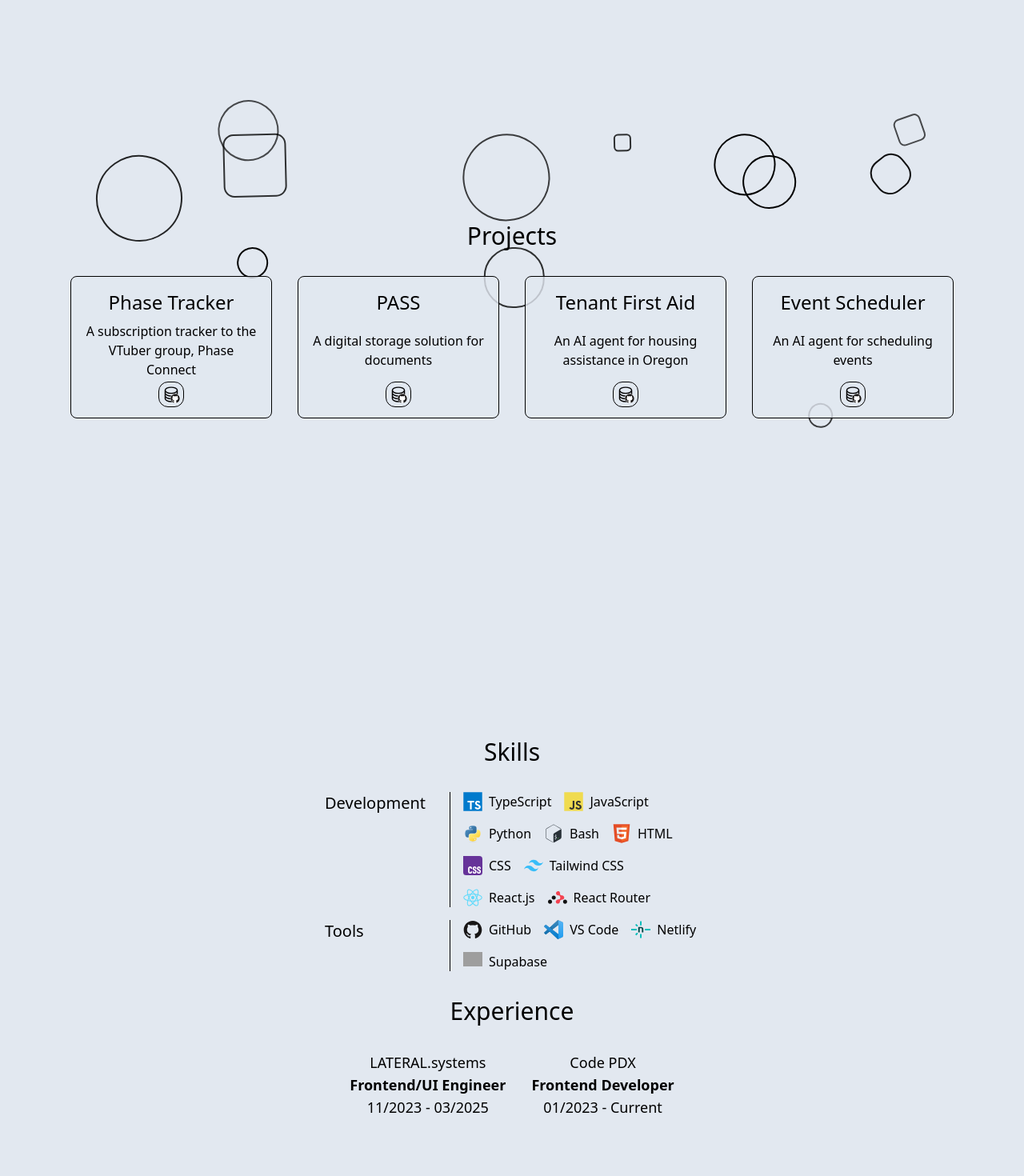
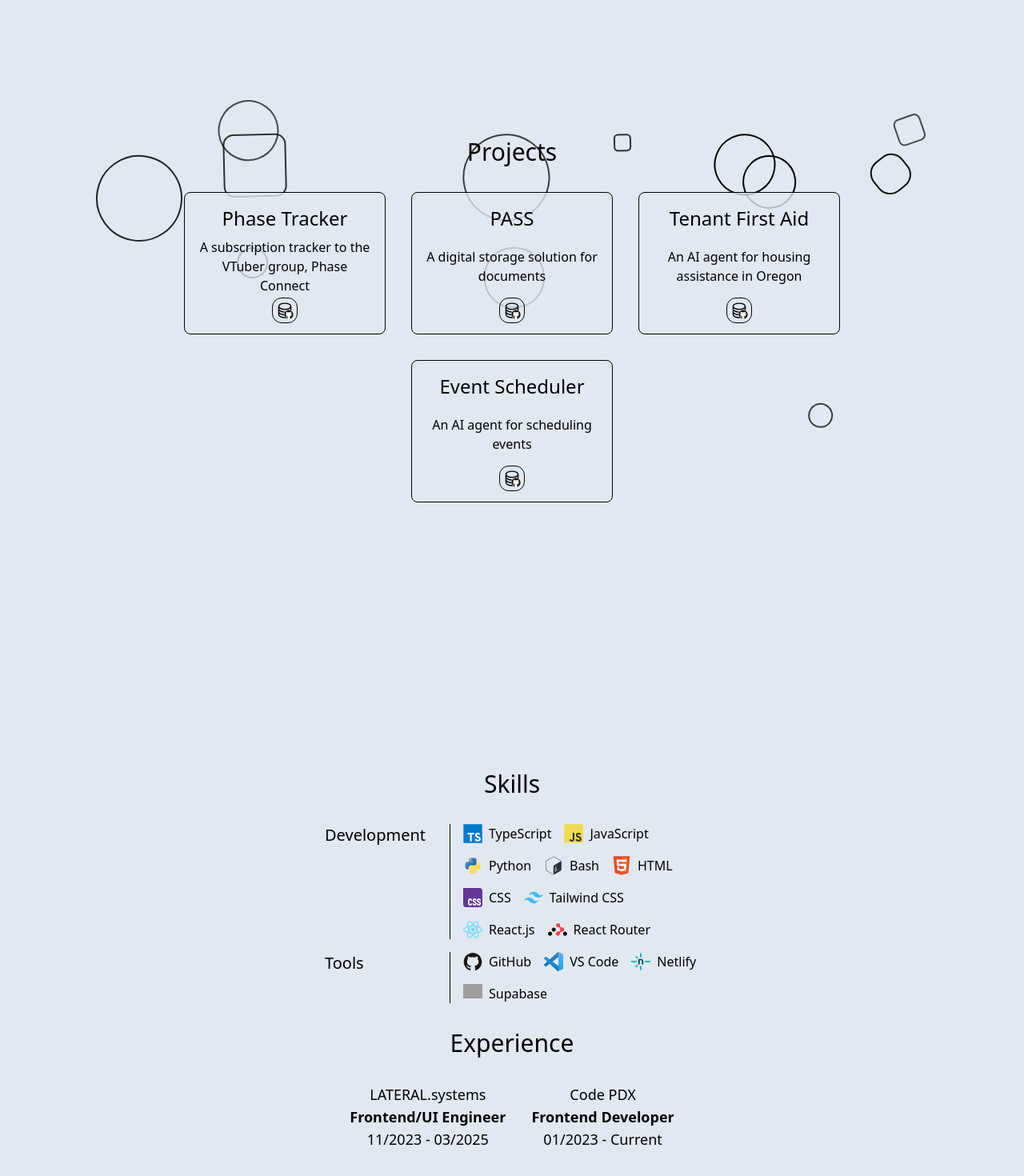
Before and after one commit to leekahung/web-dev, a React (Vite) app: page / in a window 1280 px wide. Shown: the part 792-2262 px from the top of the page at 80% size. Built offline with nearby package versions, Linux system fonts and the light colour scheme; grey boxes are pictures that could not be loaded.

Commit message:
Update spacing/padding for project and skills sections

```diff
--- a/src/App.tsx
+++ b/src/App.tsx
@@ -10,7 +10,7 @@ function App() {
     <Layout>
       <Intro />
       <Projects />
-      <div className="relative flex flex-col gap-4 items-center justify-center sm:pt-0 sm:h-screen pb-20 min-h-screen [@media(max-height:600px)]:pb-20">
+      <div className="relative flex flex-col gap-4 items-center justify-center sm:pt-0 sm:h-screen pb-20 sm:pb-0 min-h-screen [@media(max-height:600px)]:pb-20">
         <div
           id="skills"
           className="absolute invisible -top-20 sm:top-0 sm:block"
--- a/src/sections/Projects/Projects.tsx
+++ b/src/sections/Projects/Projects.tsx
@@ -51,9 +51,9 @@ export default function Projects() {
       }`}
       ref={sectionRef}
     >
-      <div id="projects" className="absolute top-0" />
+      <div id="projects" className="absolute -top-35 sm:top-0" />
       <h2 className="text-2xl md:text-3xl">Projects</h2>
-      <div className="flex flex-wrap items-center justify-center gap-8 p-4">
+      <div className="flex flex-wrap items-center justify-center gap-8 p-4 max-w-4xl">
         {projectList.map((project) => (
           <Card
             title={project.title}
```
